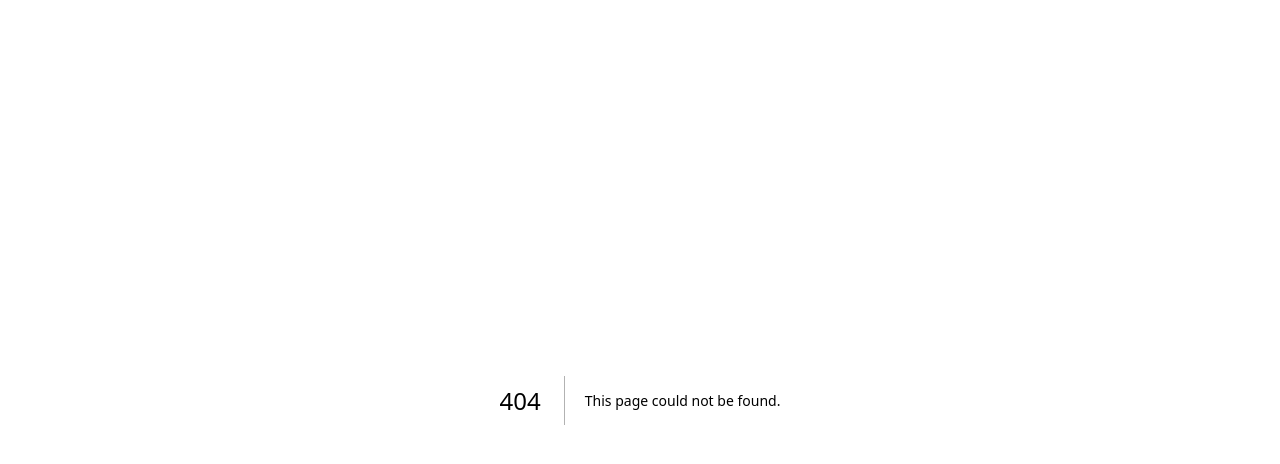
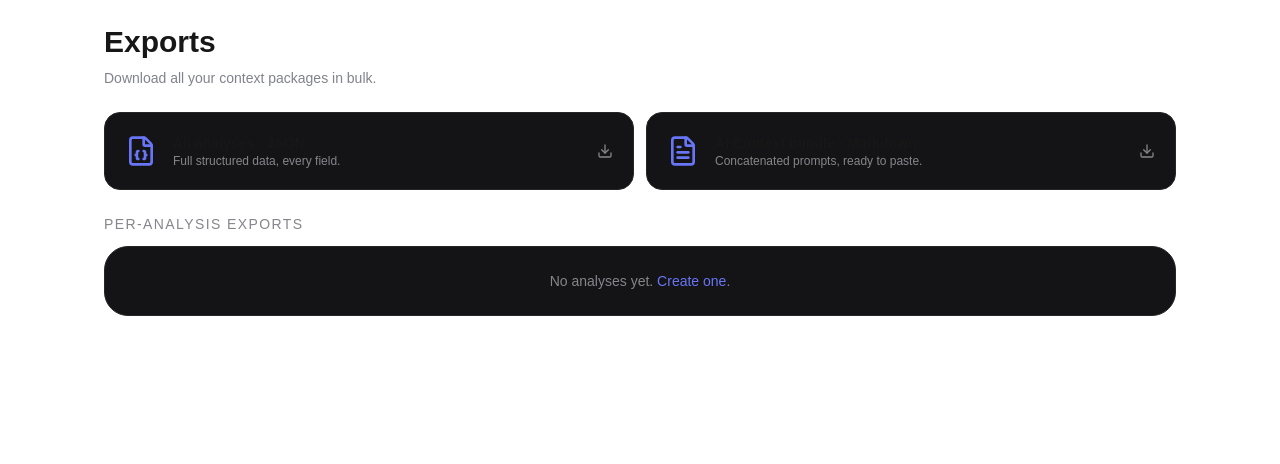
Before and after one commit to khu5hii/contextify.ai, a Next.js app: page /exports in a window 1280 px wide. Before the commit this address had no page. Shown: the top 464 px of the page. Built offline with nearby package versions, Linux system fonts and the light colour scheme.

Commit message:
add Exports page UI

```diff
--- /dev/null
+++ b/app/exports/page.tsx
@@ -0,0 +1,123 @@
+import Sidebar from "@/components/sidebar";
+import Link from "next/link";
+
+export default function Exports() {
+  return (
+    <>
+      <main className="px-20">
+        <div className="flex flex-col gap-6 p-6">
+          <section className="flex flex-col gap-2">
+            <h1 className="text-3xl font-semibold">Exports</h1>
+
+            <p className="text-[#81838C] text-sm">
+              Download all your context packages in bulk.
+            </p>
+          </section>
+
+          <section>
+            <div className="grid gap-3 lg:grid-cols-2">
+              <button className="glass-panel flex items-center gap-4 rounded-2xl p-5 text-left bg-[#141416] border border-[#262629] hover:border-[#6875F6]/40">
+                <svg
+                  xmlns="http://www.w3.org/2000/svg"
+                  width="24"
+                  height="24"
+                  viewBox="0 0 24 24"
+                  fill="none"
+                  stroke="currentColor"
+                  strokeWidth="2"
+                  strokeLinecap="round"
+                  strokeLinejoin="round"
+                  className="lucide lucide-file-braces size-8 text-[#6875F6]"
+                  aria-hidden="true"
+                >
+                  <path d="M6 22a2 2 0 0 1-2-2V4a2 2 0 0 1 2-2h8a2.4 2.4 0 0 1 1.704.706l3.588 3.588A2.4 2.4 0 0 1 20 8v12a2 2 0 0 1-2 2z"></path>
+                  <path d="M14 2v5a1 1 0 0 0 1 1h5"></path>
+                  <path d="M10 12a1 1 0 0 0-1 1v1a1 1 0 0 1-1 1 1 1 0 0 1 1 1v1a1 1 0 0 0 1 1"></path>
+                  <path d="M14 18a1 1 0 0 0 1-1v-1a1 1 0 0 1 1-1 1 1 0 0 1-1-1v-1a1 1 0 0 0-1-1"></path>
+                </svg>
+                <div className="flex-1">
+                  <div className="text-sm font-semibold">
+                    All analyses · JSON
+                  </div>
+                  <div className="text-xs text-[#85858c]">
+                    Full structured data, every field.
+                  </div>
+                </div>
+                <svg
+                  xmlns="http://www.w3.org/2000/svg"
+                  width="24"
+                  height="24"
+                  viewBox="0 0 24 24"
+                  fill="none"
+                  stroke="currentColor"
+                  strokeWidth="2"
+                  strokeLinecap="round"
+                  strokeLinejoin="round"
+                  className="lucide lucide-download size-4 text-[#85858c]"
+                  aria-hidden="true"
+                >
+                  <path d="M12 15V3"></path>
+                  <path d="M21 15v4a2 2 0 0 1-2 2H5a2 2 0 0 1-2-2v-4"></path>
+                  <path d="m7 10 5 5 5-5"></path>
+                </svg>
+              </button>
+              <button className="glass-panel flex items-center gap-4 rounded-2xl p-5 text-left bg-[#141416] border border-[#262629] hover:border-[#6875F6]/40">
+                <svg
+                  xmlns="http://www.w3.org/2000/svg"
+                  width="24"
+                  height="24"
+                  viewBox="0 0 24 24"
+                  fill="none"
+                  stroke="currentColor"
+                  strokeWidth="2"
+                  strokeLinecap="round"
+                  strokeLinejoin="round"
+                  className="lucide lucide-file-text size-8 text-[#6875F6]"
+                  aria-hidden="true"
+                >
+                  <path d="M6 22a2 2 0 0 1-2-2V4a2 2 0 0 1 2-2h8a2.4 2.4 0 0 1 1.704.706l3.588 3.588A2.4 2.4 0 0 1 20 8v12a2 2 0 0 1-2 2z"></path>
+                  <path d="M14 2v5a1 1 0 0 0 1 1h5"></path>
+                  <path d="M10 9H8"></path>
+                  <path d="M16 13H8"></path>
+                  <path d="M16 17H8"></path>
+                </svg>
+                <div className="flex-1">
+                  <div className="text-sm font-semibold">
+                    AI Context bundle · Markdown
+                  </div>
+                  <div className="text-xs text-[#85858c]">
+                    Concatenated prompts, ready to paste.
+                  </div>
+                </div>
+                <svg
+                  xmlns="http://www.w3.org/2000/svg"
+                  width="24"
+                  height="24"
+                  viewBox="0 0 24 24"
+                  fill="none"
+                  stroke="currentColor"
+                  strokeWidth="2"
+                  strokeLinecap="round"
+                  strokeLinejoin="round"
+                  className="lucide lucide-download size-4 text-[#85858c]"
+                  aria-hidden="true"
+                >
+                  <path d="M12 15V3"></path>
+                  <path d="M21 15v4a2 2 0 0 1-2 2H5a2 2 0 0 1-2-2v-4"></path>
+                  <path d="m7 10 5 5 5-5"></path>
+                </svg>
+              </button>
+            </div>
+          </section>
+
+          <section>
+            <h1 className="uppercase font-medium text-sm tracking-widest text-[#85858c] mb-3">Per-analysis exports</h1>
+            <div className="flex items-center justify-center bg-[#141416] border border-[#262629] rounded-3xl p-6">
+                <p className="text-sm text-[#85858c]">No analyses yet. <Link href="#" className="text-[#6875F6] hover:underline">Create one</Link>.</p>
+            </div>
+          </section>
+        </div>
+      </main>
+    </>
+  );
+}
```
